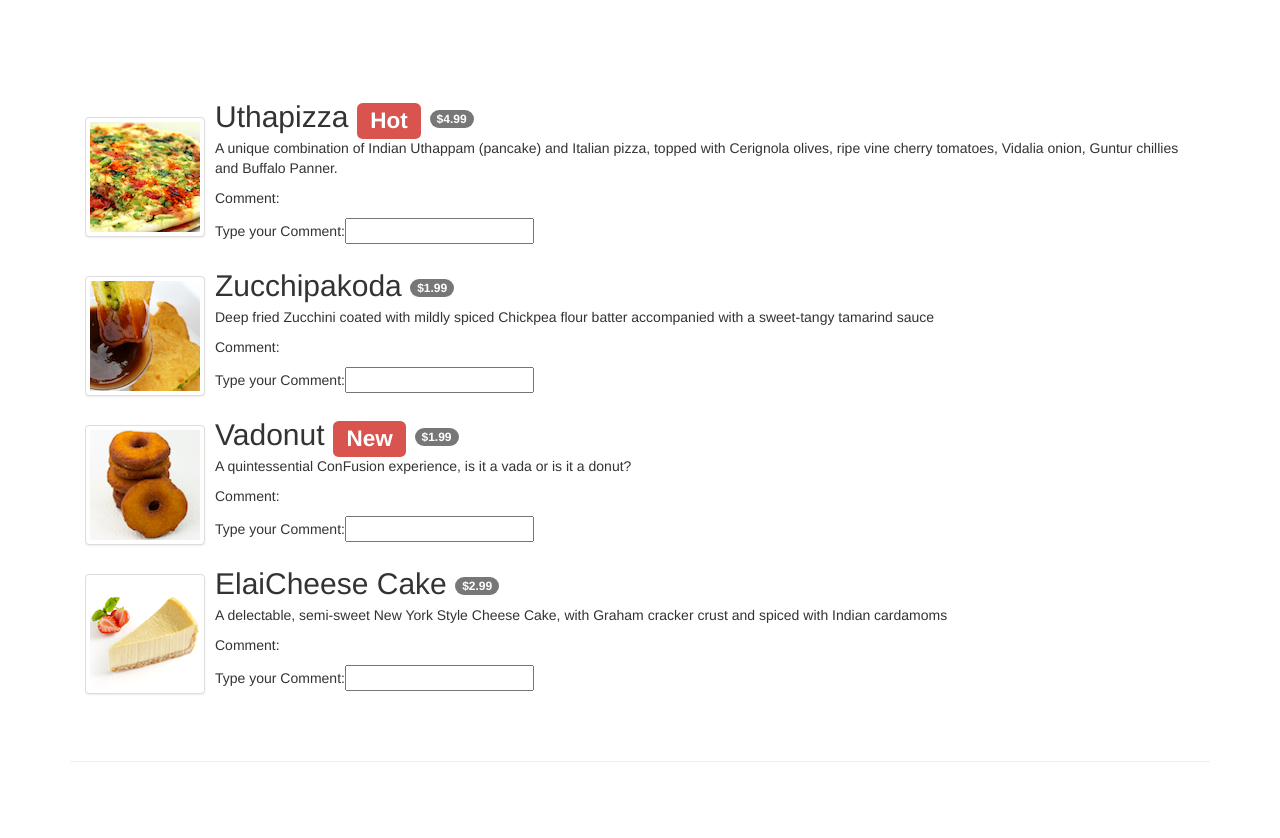
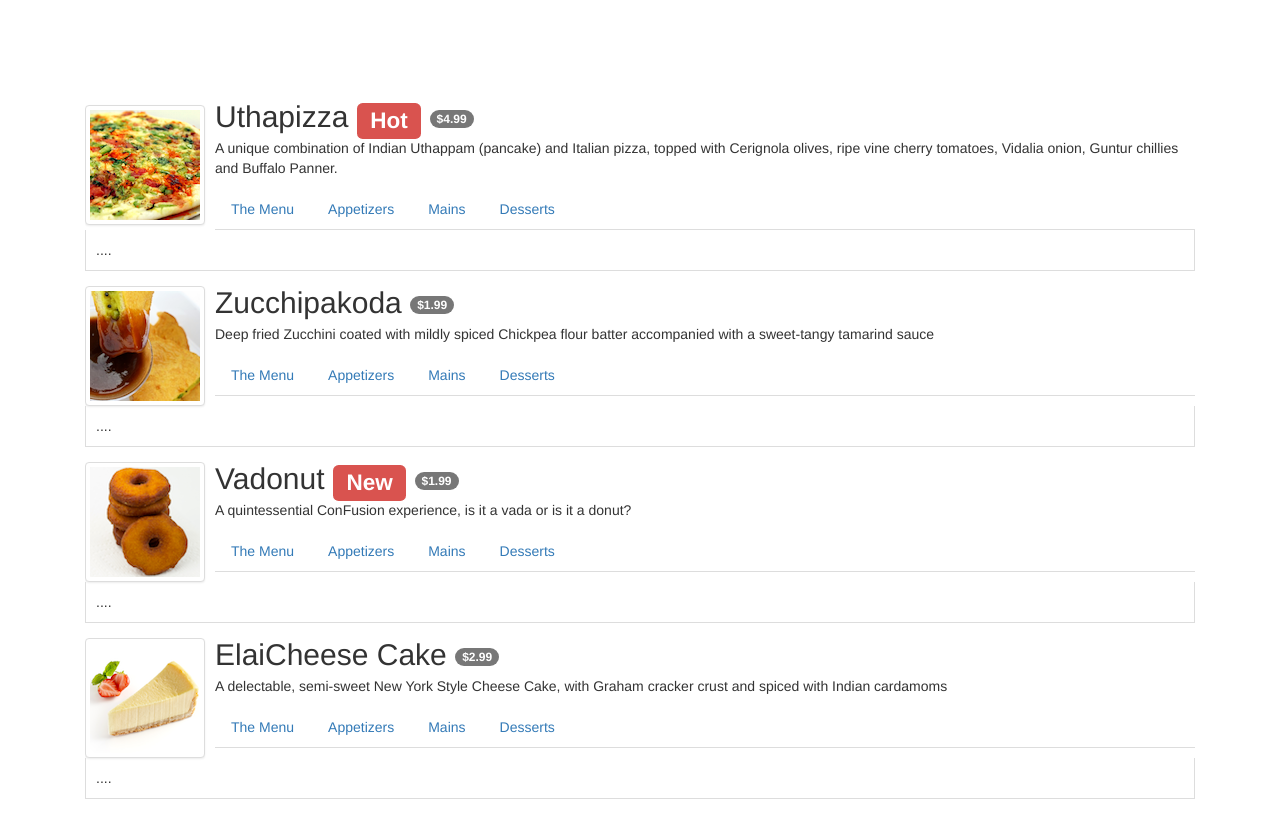
Before and after one commit to DerekWang87/test_Angularjs, a website: page app/menu.html in a window 1280 px wide. Shown: the top 838 px of the page. Before the commit the page ends 800 px from the top, so only its background shows below. Drawn offline with nearby package versions, Linux system fonts and the light colour scheme.

Commit message:
learn AngularJS ng-init ng-repeat ng-model

```diff
--- a/app/menu.html
+++ b/app/menu.html
@@ -31,7 +31,7 @@
         <div class="row row-content" ng-controller="menuController as menuCtrl">
             <div class="col-xs-12">
                 <ul class="media-list">
-                    <li class="media" ng-repeat="dish in menuCtrl.dishes">
+                    <li class="media" ng-repeat="dish in menuCtrl.dishes | filter:menuCtrl.filtText">
                         <div class="media-left media-middle">
                             <a href="#">
                                 <img class="media-object img-thumbnail" ng-src={{dish.image}} alt="Uthappizza">
@@ -43,8 +43,39 @@
                                 <span class="badge">{{dish.price | currency}}</span>
                             </h2>
                             <p>{{dish.description}}</p>
-                            <p>Comment: {{dish.comment}}</p>
-                            <P>Type your Comment:<input type="text" ng-model="dish.comment"></P>
+                            <!--<p>Comment: {{dish.comment}}</p>-->
+                            <!--<P>Type your Comment:<input type="text" ng-model="dish.comment"></P>-->
+                            <ul class="nav nav-tabs" role="tablist">
+
+                                <li role="presentation" ng-class="{active:menuCtrl.isSelected(1)}">
+                                    <a ng-click="menuCtrl.select(1)" aria-controls="all menu" role="tab">
+                                        The Menu
+                                    </a>
+                                </li>
+
+                                <li role="presentation" ng-class="{active:menuCtrl.isSelected(2)}">
+                                    <a ng-click="menuCtrl.select(2)" aria-controls="appetizers" role="tab">
+                                        Appetizers
+                                    </a>
+                                </li>
+
+                                <li role="presentation" ng-class="{active:menuCtrl.isSelected(3)}">
+                                    <a ng-click="menuCtrl.select(3)" aria-controls="mains" role="tab">
+                                        Mains
+                                    </a>
+                                </li>
+
+                                <li role="presentation" ng-class="{active:menuCtrl.isSelected(4)}">
+                                    <a ng-click="menuCtrl.select(4)" aria-controls="desserts" role="tab">
+                                        Desserts
+                                    </a>
+                                </li>
+                            </ul>
+                        </div>
+                        <div class="tab-content">
+                            <ul class="media-list tab-pane fade in active">
+                                ....
+                            </ul>
                         </div>
                     </li>
                 </ul>
@@ -93,8 +124,31 @@
                 comment: ''
             }
         ];
-        this.dishes = dishes;
-        });
+        this.dishes = dishes; });
+
+        this.select = function(setTab) {
+            this.tab = setTab;
+            if (setTab === 2)
+                this.filtText = "appetizer";
+            else if (setTab === 3)
+                this.filtText = "mains";
+            else if (setTab === 4)
+                this.filtText = "dessert";
+            else
+                this.filtText = "";
+        }
+
+        this.tab = 1;
+        this.tab = 2;
+        this.tab = 3;
+        this.tab = 4;
+
+        this.isSelected = function (checkTab) {
+            return (this.tab === checkTab);
+        }
+
+        this.filtText = '';
+
     </script>
 
 
```
